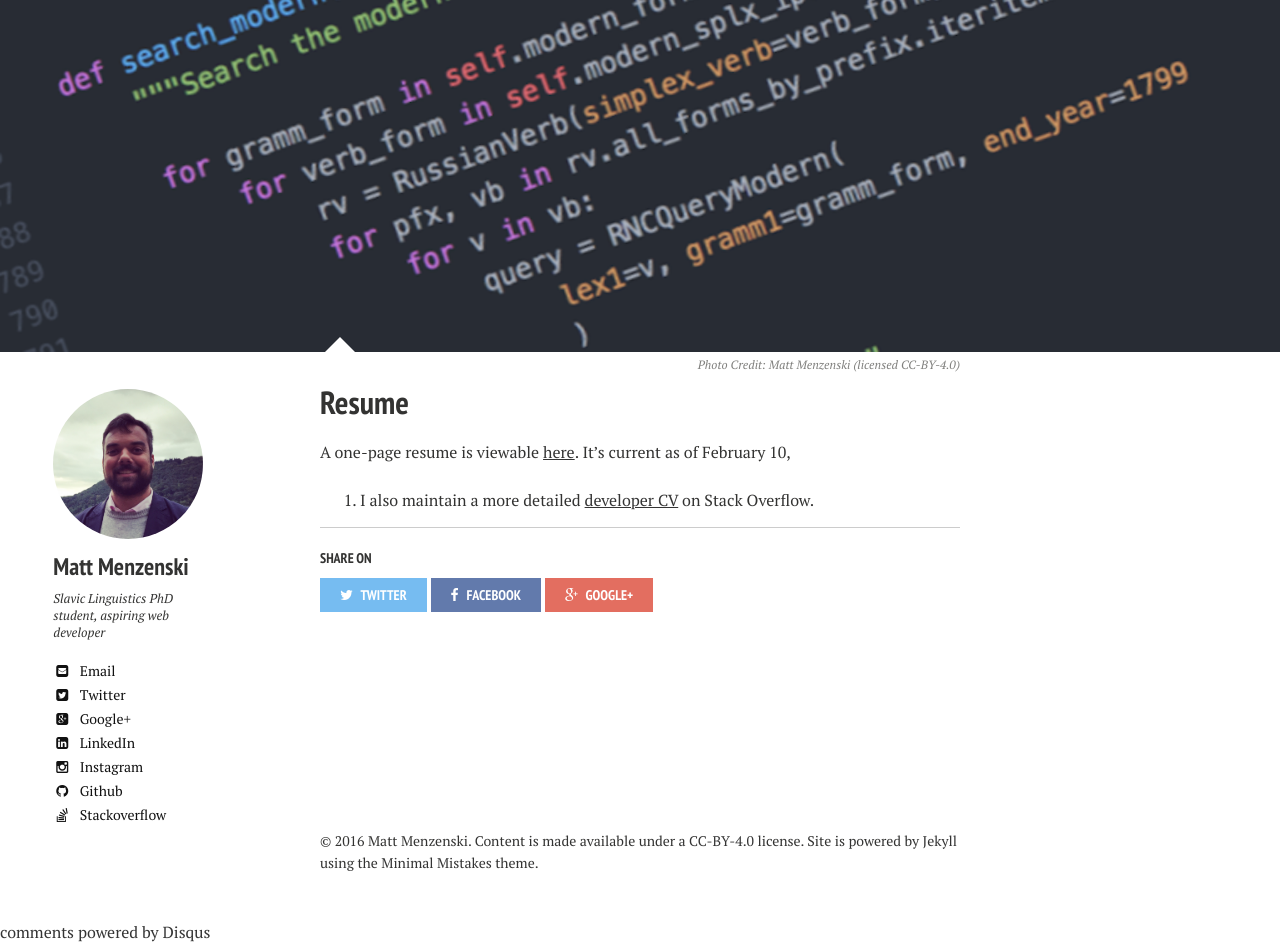
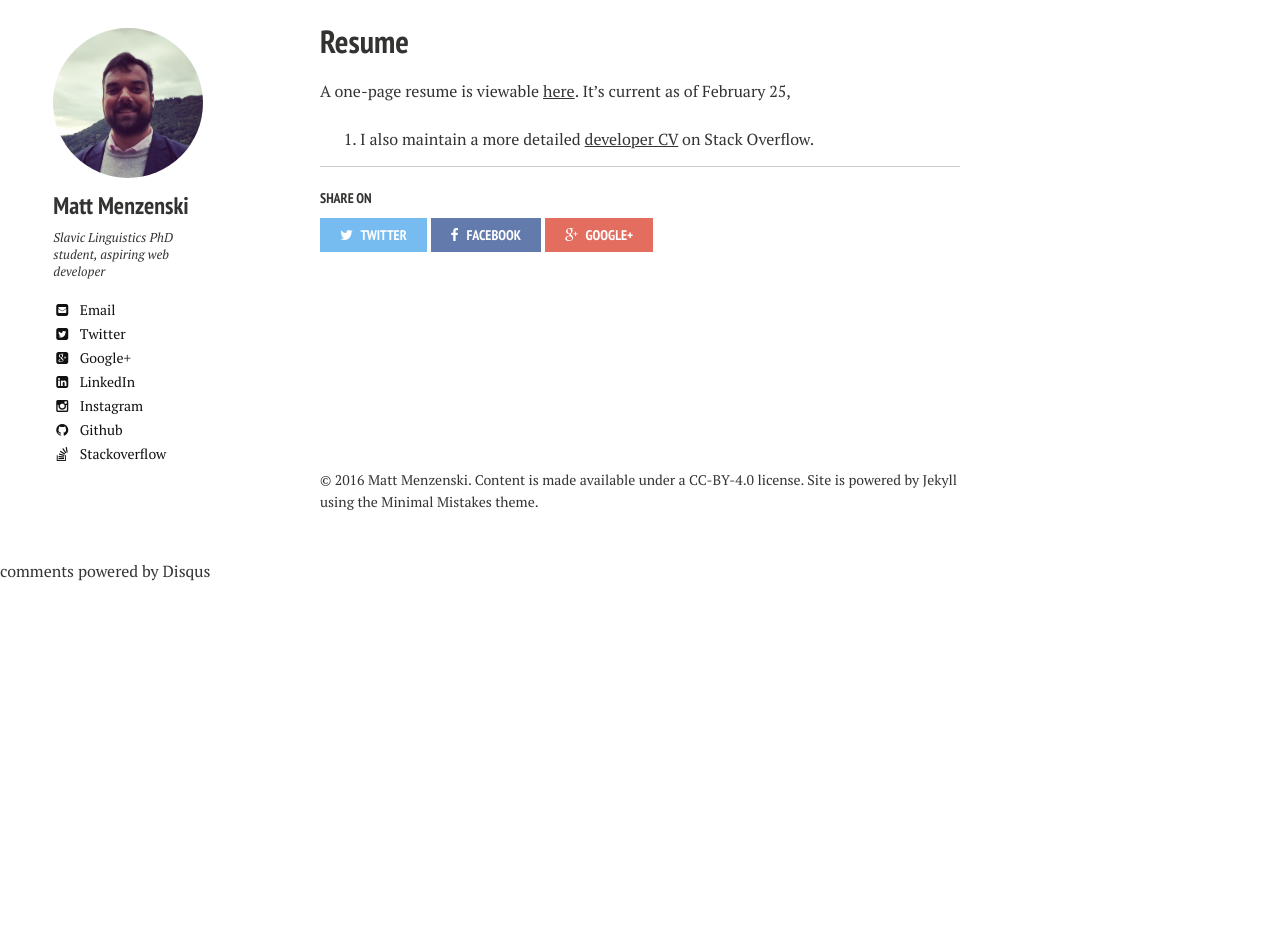
Before and after one commit to menzenski/menzenski.github.io, a Jekyll site: the page built from resume/index.md, in a window 1280 px wide, cut to the strip 104-1047 px from the top of the page. Built offline with Jekyll 4.4.1, drawn with Linux system fonts in a browser that asks for light colours; nearby versions of some CDN libraries; comment, search, counter and statistics services are not loaded; after the commit the page ends 900 px from its top, so only the background shows below that.

Commit message:
update resume

```diff
--- a/resume/index.md
+++ b/resume/index.md
@@ -4,14 +4,10 @@ title: Resume
 tags: [about, personal]
 modified: 2015-10-21
 comments: true
-image:
-  feature: header_image_code2.png
-  credit: Matt Menzenski (licensed CC-BY-4.0)
-  creditlink: http://www.menzenski.com
 ---
 
-A one-page resume is viewable [here][res]. It's current as of February 10,
+A one-page resume is viewable [here][res]. It's current as of February 25,
 2016. I also maintain a more detailed [developer CV][dcv] on Stack Overflow.
 
-[res]: {{ site.baseurl }}/resources/MenzenskiResume_2016_02_10.pdf
+[res]: {{ site.baseurl }}/resources/MenzenskiResume_2016_02_25.pdf
 [dcv]: http://stackoverflow.com/cv/menzenski
```
Also changed, not shown: 2 other files.
